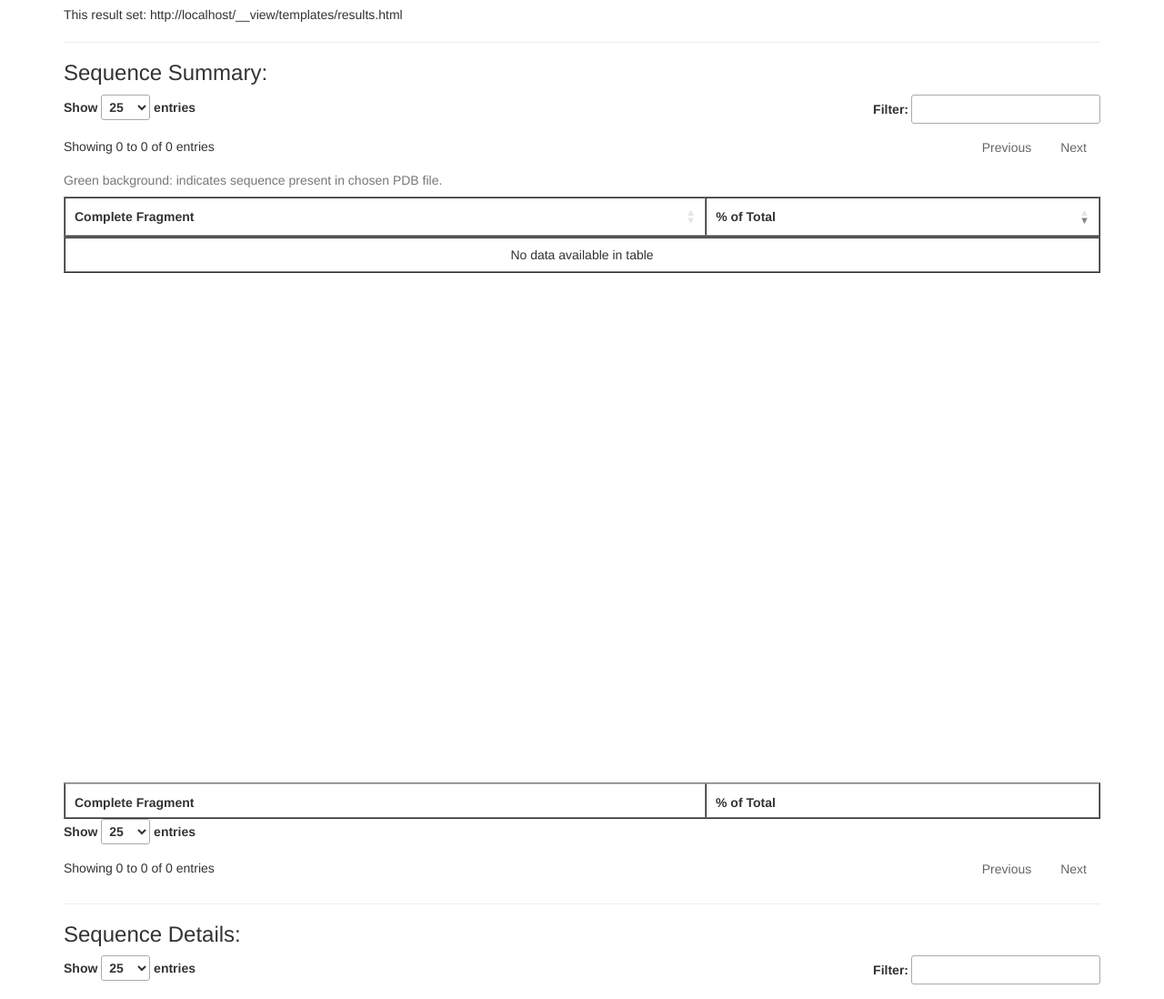
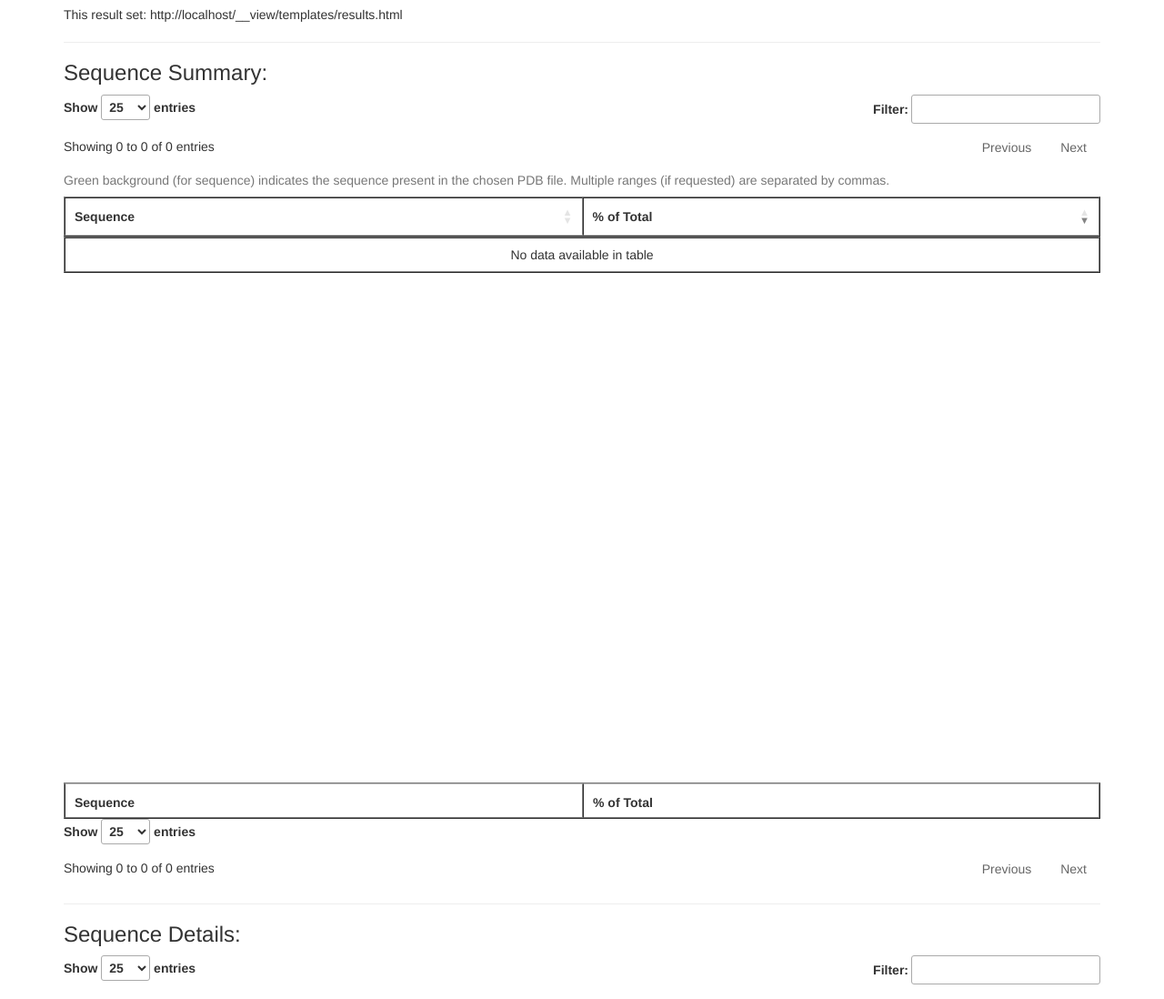
Before and after one commit to BGSU-RNA/alignment-server-dev, a Flask app: template templates/results.html in a window 1280 px wide. Shown: the part 174-1272 px from the top of the page at 91% size. Run offline with Flask 2, Linux system fonts and the light colour scheme; the template is opened without the code that fills it, so the values that code supplies are empty; some libraries are stand-ins or nearby versions.

Commit message:
Tweaks to header, caption of Summary Adjusted caption text for green background to match that in Sequence Details.  Added caption text for multiple ranges separated by commas (which also applies here). Changed "Complete Fragment" to "Sequence" (matches Sequence Details now).

```diff
--- a/templates/results.html
+++ b/templates/results.html
@@ -40,12 +40,13 @@
       <hr>
       <h3>Sequence Summary:</h3>
       <table border="1" id="sequence_summary" name="sequence_summary">
-        <caption>Green background: indicates sequence present in chosen PDB
-          file.</caption>
+        <caption>Green background (for sequence) indicates the sequence present
+          in the chosen PDB file.  Multiple ranges (if requested) are
+          separated by commas.</caption>
         <thead>
           {%- block summary_header scoped %}
           <tr>
-            <th>Complete Fragment</th>
+            <th>Sequence</th>
             {%- for entry in reqs %}
             <th>Number of Occurences (of {{ entry['TotalCount'] }})</th>
             {%- endfor %}
```
